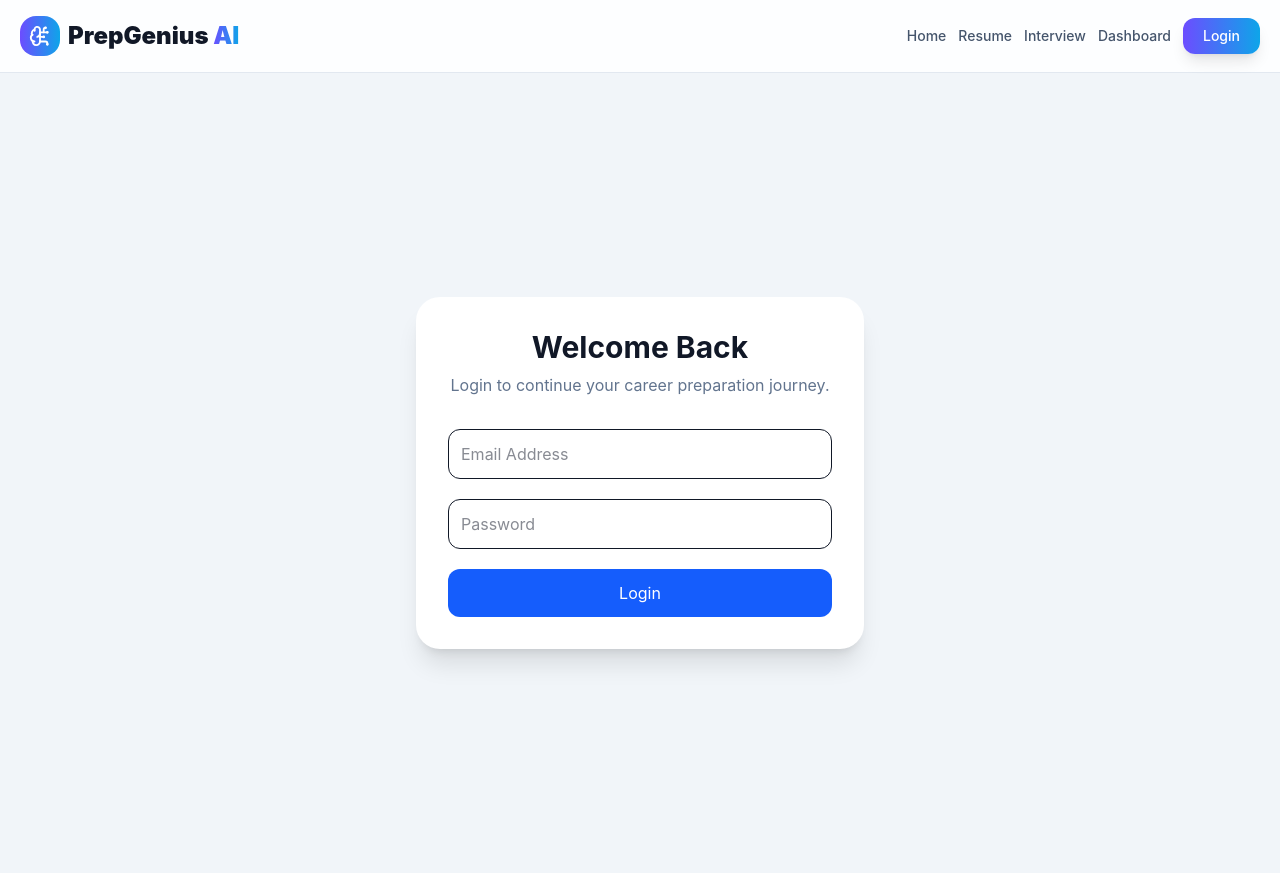
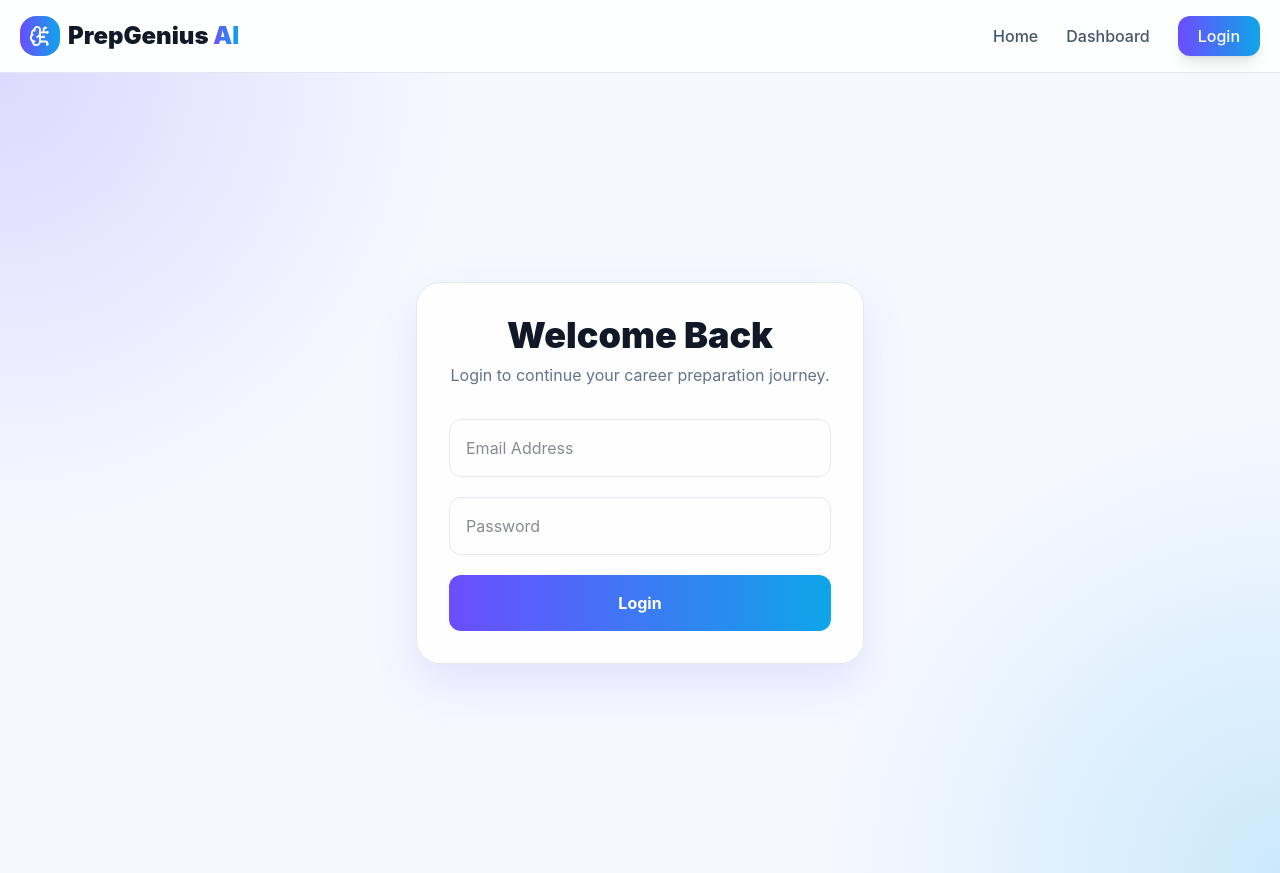
Before and after one commit to Nancykhandelwal1710/PrepGenius-AI, a React app in the folder frontend/: page /login in a window 1280 px wide. Built offline with nearby package versions, Linux system fonts and the light colour scheme; the HTML template or start-up script is replaced by a standard one.

Commit message:
Update navbar and protected routes

```diff
--- a/frontend/src/App.jsx
+++ b/frontend/src/App.jsx
@@ -1,10 +1,13 @@
 import { Routes, Route } from "react-router-dom";
+
+import Navbar from "./components/Navbar";
+import ProtectedRoute from "./components/ProtectedRoute";
+
 import Home from "./pages/Home";
-import Login from "./pages/Login";
 import Dashboard from "./pages/Dashboard";
 import ResumeAnalyzer from "./pages/ResumeAnalyzer";
 import MockInterview from "./pages/MockInterview";
-import Navbar from "./components/Navbar";
+import Login from "./pages/Login";
 
 function App() {
   return (
@@ -14,9 +17,33 @@ function App() {
       <Routes>
         <Route path="/" element={<Home />} />
         <Route path="/login" element={<Login />} />
-        <Route path="/dashboard" element={<Dashboard />} />
-        <Route path="/resume-analyzer" element={<ResumeAnalyzer />} />
-        <Route path="/mock-interview" element={<MockInterview />} />
+
+        <Route
+          path="/dashboard"
+          element={
+            <ProtectedRoute>
+              <Dashboard />
+            </ProtectedRoute>
+          }
+        />
+
+        <Route
+          path="/resume-analyzer"
+          element={
+            <ProtectedRoute>
+              <ResumeAnalyzer />
+            </ProtectedRoute>
+          }
+        />
+
+        <Route
+          path="/mock-interview"
+          element={
+            <ProtectedRoute>
+              <MockInterview />
+            </ProtectedRoute>
+          }
+        />
       </Routes>
     </>
   );
--- a/frontend/src/components/Navbar.jsx
+++ b/frontend/src/components/Navbar.jsx
@@ -2,8 +2,10 @@ import { Link } from "react-router-dom";
 import { BrainCircuit } from "lucide-react";
 
 function Navbar() {
+  const isLoggedIn = localStorage.getItem("isLoggedIn");
+
   return (
-    <nav className="sticky top-0 z-50 bg-white/80 backdrop-blur-xl border-b border-slate-200">
+    <nav className="sticky top-0 z-50 bg-white/90 backdrop-blur-xl border-b border-slate-200">
       <div className="max-w-7xl mx-auto px-5 py-4 flex items-center justify-between">
         <Link to="/" className="flex items-center gap-2">
           <div className="w-10 h-10 rounded-2xl gradient-btn flex items-center justify-center text-white">
@@ -14,18 +16,24 @@ function Navbar() {
           </span>
         </Link>
 
-        <div className="flex flex-wrap justify-center items-center gap-3 text-sm font-medium text-slate-600">
-          <Link to="/" className="hover:text-indigo-600">Home</Link>
-          <Link to="/resume-analyzer" className="hover:text-indigo-600">Resume</Link>
-          <Link to="/mock-interview" className="hover:text-indigo-600">Interview</Link>
-          <Link to="/dashboard" className="hover:text-indigo-600">Dashboard</Link>
+        <div className="hidden md:flex items-center gap-7 font-medium text-slate-600">
+          <Link to="/">Home</Link>
+          <Link to="/dashboard">Dashboard</Link>
+
           <Link
             to="/login"
             className="gradient-btn text-white px-5 py-2 rounded-xl shadow-lg"
           >
-            Login
+            {isLoggedIn ? "Account" : "Login"}
           </Link>
         </div>
+
+        <Link
+          to="/login"
+          className="md:hidden gradient-btn text-white px-5 py-2 rounded-xl font-bold shadow-lg"
+        >
+          {isLoggedIn ? "Account" : "Login"}
+        </Link>
       </div>
     </nav>
   );
--- /dev/null
+++ b/frontend/src/components/ProtectedRoute.jsx
@@ -0,0 +1,14 @@
+import { Navigate, useLocation } from "react-router-dom";
+
+function ProtectedRoute({ children }) {
+  const isLoggedIn = localStorage.getItem("isLoggedIn");
+  const location = useLocation();
+
+  if (!isLoggedIn) {
+    return <Navigate to="/login" state={{ from: location.pathname }} replace />;
+  }
+
+  return children;
+}
+
+export default ProtectedRoute;
--- a/frontend/src/pages/Home.jsx
+++ b/frontend/src/pages/Home.jsx
@@ -65,6 +65,14 @@ function Home() {
             >
               Start Mock Interview
             </Link>
+
+            <Link
+              to="/dashboard"
+              className="bg-white text-slate-800 px-8 py-4 rounded-2xl font-bold shadow border text-center"
+            >
+              Dashboard
+            </Link>
+
           </div>
         </div>
 
--- a/frontend/src/pages/Login.jsx
+++ b/frontend/src/pages/Login.jsx
@@ -1,8 +1,20 @@
+import { useLocation, useNavigate } from "react-router-dom";
+
 function Login() {
+  const navigate = useNavigate();
+  const location = useLocation();
+
+  const redirectPath = location.state?.from || "/dashboard";
+
+  const handleLogin = () => {
+    localStorage.setItem("isLoggedIn", "true");
+    navigate(redirectPath);
+  };
+
   return (
-    <div className="min-h-screen bg-slate-100 flex items-center justify-center px-4">
-      <div className="bg-white w-full max-w-md rounded-3xl shadow-xl p-8">
-        <h1 className="text-3xl font-bold text-center mb-2">
+    <div className="min-h-screen gradient-bg flex items-center justify-center px-4">
+      <div className="soft-card w-full max-w-md rounded-3xl p-8">
+        <h1 className="text-4xl font-black text-center mb-2">
           Welcome Back
         </h1>
 
@@ -14,18 +26,19 @@ function Login() {
           <input
             type="email"
             placeholder="Email Address"
-            className="w-full border rounded-xl p-3"
+            className="w-full border border-slate-200 rounded-xl p-4 outline-none"
           />
 
           <input
             type="password"
             placeholder="Password"
-            className="w-full border rounded-xl p-3"
+            className="w-full border border-slate-200 rounded-xl p-4 outline-none"
           />
 
           <button
             type="button"
-            className="w-full bg-blue-600 text-white py-3 rounded-xl"
+            onClick={handleLogin}
+            className="w-full gradient-btn text-white py-4 rounded-xl font-bold"
           >
             Login
           </button>
```
Also changed, not shown: frontend/src/pages/ResumeAnalyzer_backup.jsx (deleted).
